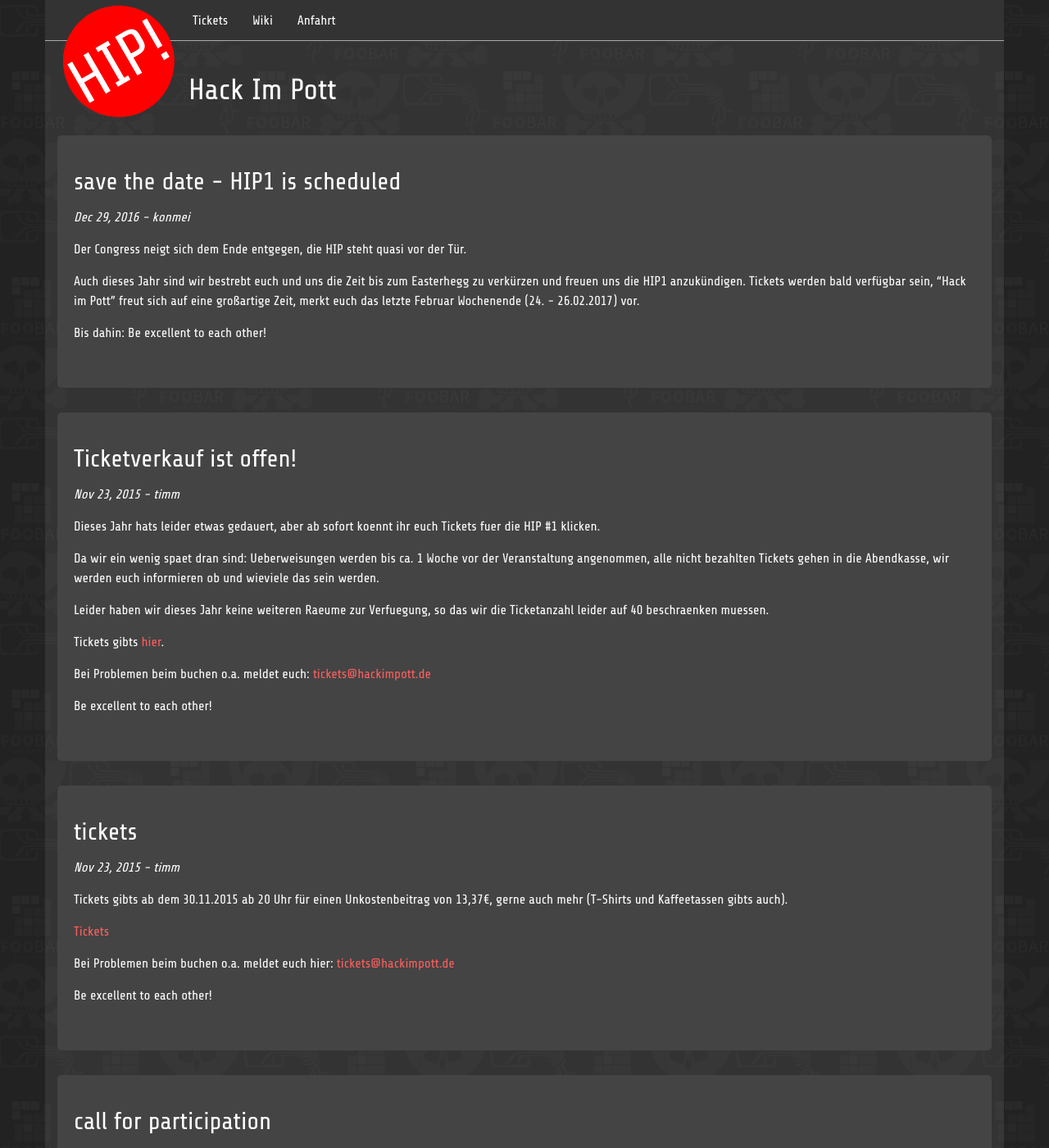
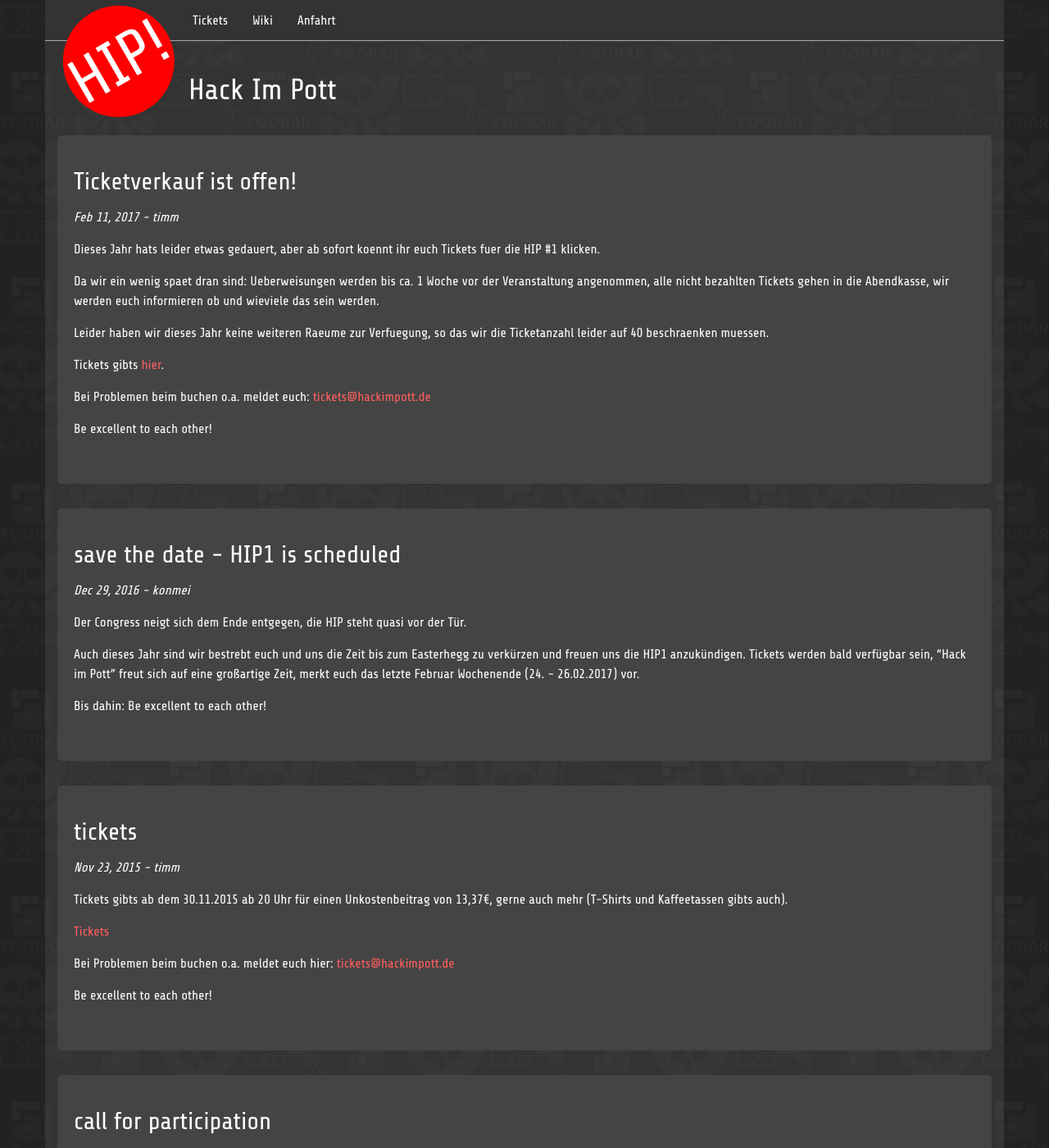
Before and after one commit to c3e/hip-site, a Jekyll site: the page built from index.html, in a window 1280 px wide and 1400 px high. Shown: the whole window at 82% size. Built offline with Jekyll 4.4.1, drawn with Linux system fonts in a browser that asks for light colours.

Commit message:
fixes date for ticket post

```diff
--- a/_posts/2017-02-11-tickets.markdown
+++ b/_posts/2017-02-11-tickets.markdown
@@ -1,7 +1,7 @@
 ---
 layout: post
 title:  "Ticketverkauf ist offen!"
-date:   2015-11-23 15:33:44
+date:   2017-02-11 04:13:44
 post_author: timm
 ---
 
```
